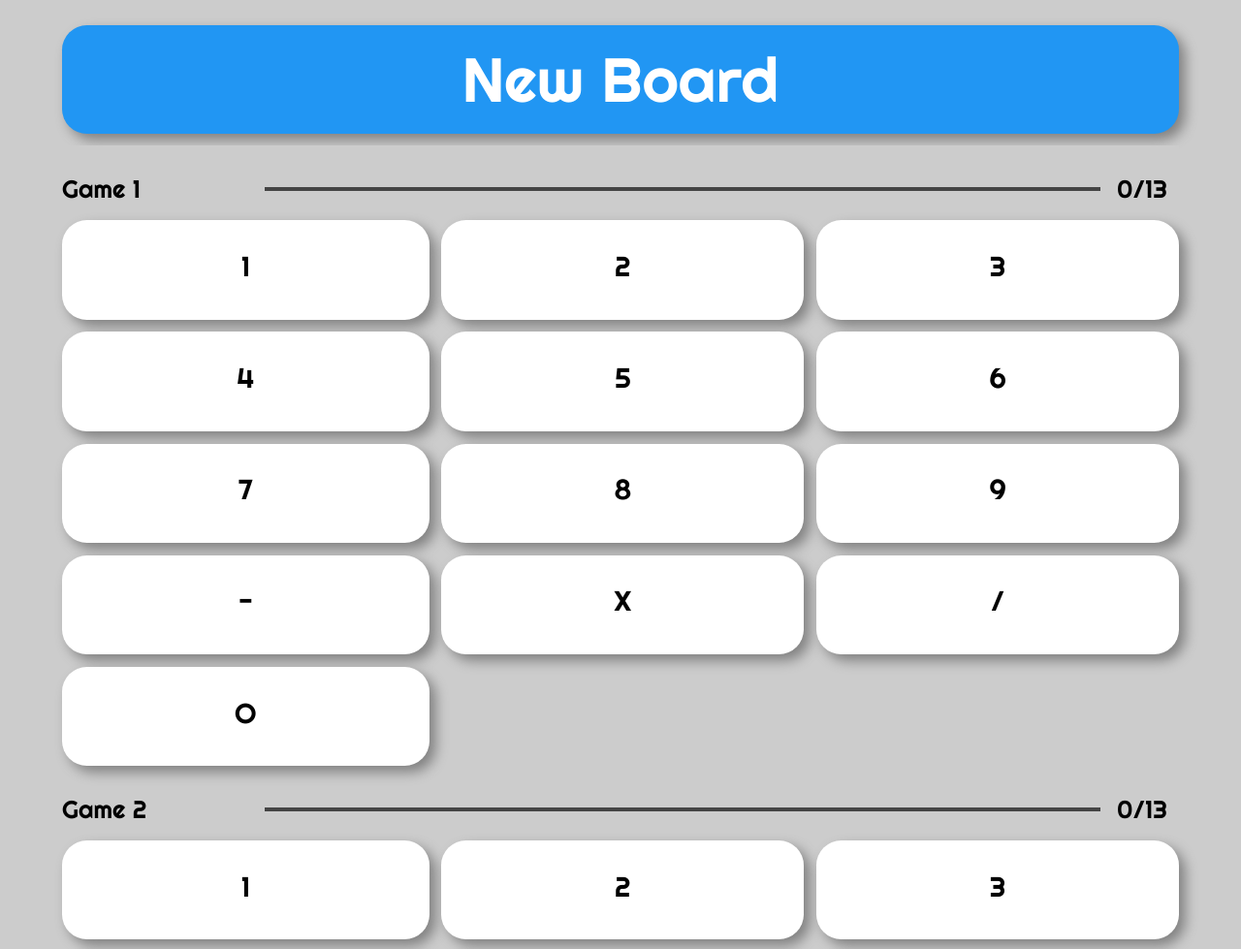
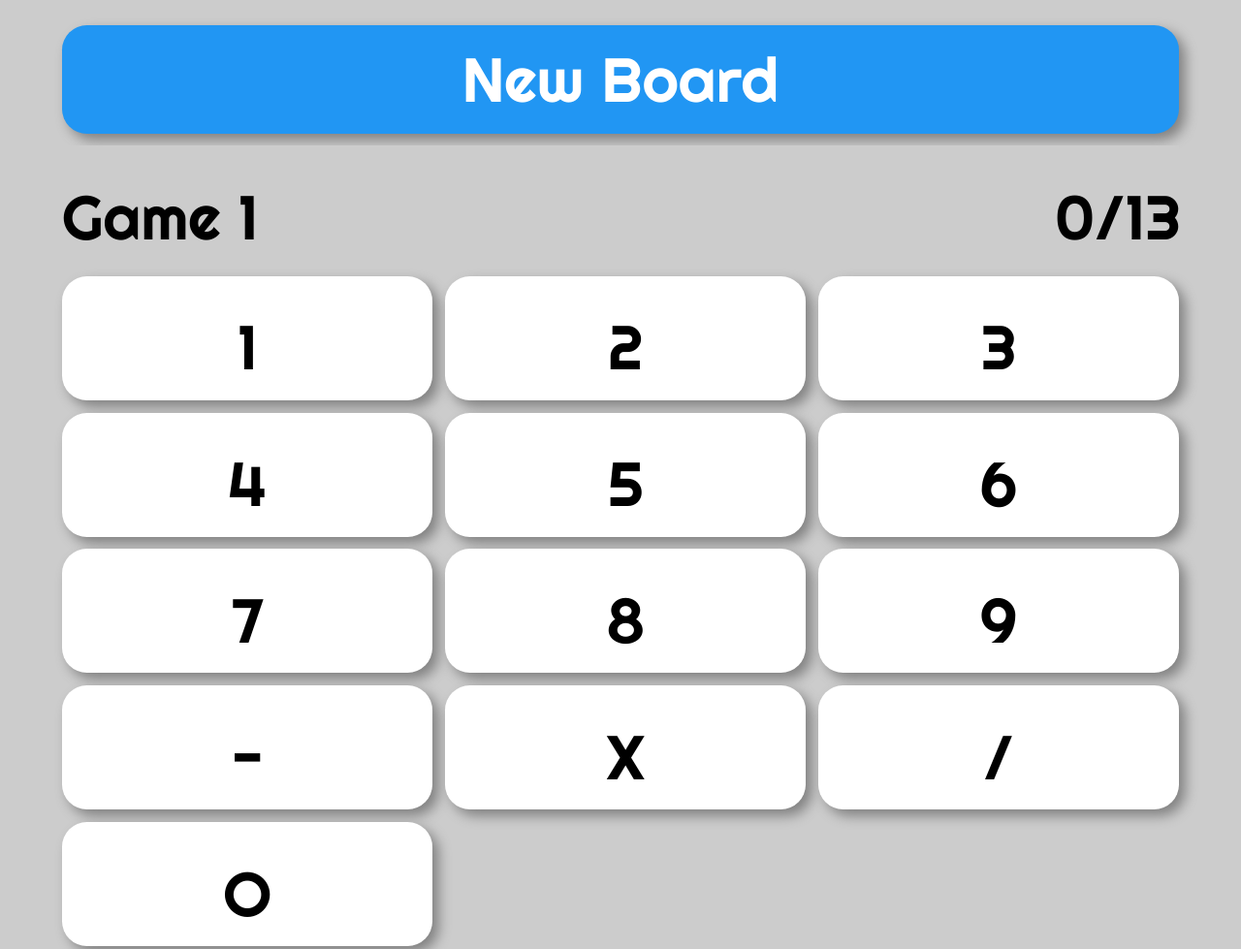
Before and after one commit to ngramste/bowlingChecklist, a plain HTML site: page index.html in a window 1280 px wide. Shown: the top 979 px of the page at 97% size. Drawn offline with nearby package versions, Linux system fonts and the light colour scheme.

Commit message:
Dooly Mode

```diff
--- a/css/local.css
+++ b/css/local.css
@@ -19,14 +19,16 @@
 {
   margin-top: 2vw;
   display: grid;
-  grid-template-columns: 15vw auto 5vw;
-  font-size: 2vw;
+  grid-template-columns: 20vw auto 10vw;
+  font-size: 5vw;
   grid-area: progress;
 }
 
 .hr
 {
+  margin-top: 10vw;
   margin: 1.35vw;
+  height: 0vw;
   background-color: #444;
 }
 
@@ -77,13 +79,13 @@
   padding: 2vw !important;
   margin: 0px;
   /* width: 18vw; */
-  height: 8vw;
+  height: 10vw;
   /* border: 0.1vw solid black; */
   box-shadow: 0.5vw 0.5vw 1vw grey;
   border-radius: 2vw;
   text-align: center;
   align-items: center;
-  font-size: 2.25vw;
+  font-size: 5vw;
   padding: 0.5vw;
   overflow: hidden;
   cursor: pointer;
@@ -104,33 +106,3 @@
 {
   border: 1px solid black;
 }
-
-/* Minimum aspect ratio */
-/* @media (min-aspect-ratio: 85/100)
-{
-  #content
-  {
-    padding-top: 2vh;
-    grid-column-gap: 2vh;
-    grid-row-gap: 1vh;
-    grid-template-columns: 2fr;
-    width: 75vh;
-  }
-
-  #card th
-  {
-    width: 14vh;
-    height: 8vh;
-    border: 0.1vh solid black;
-    text-align: center;
-    font-size: 5vh;
-    overflow: hidden;
-    background-color: white;
-  }
-
-  #new
-  {
-    font-size: 4vh;
-    grid-area: new;
-  }
-} */
```
